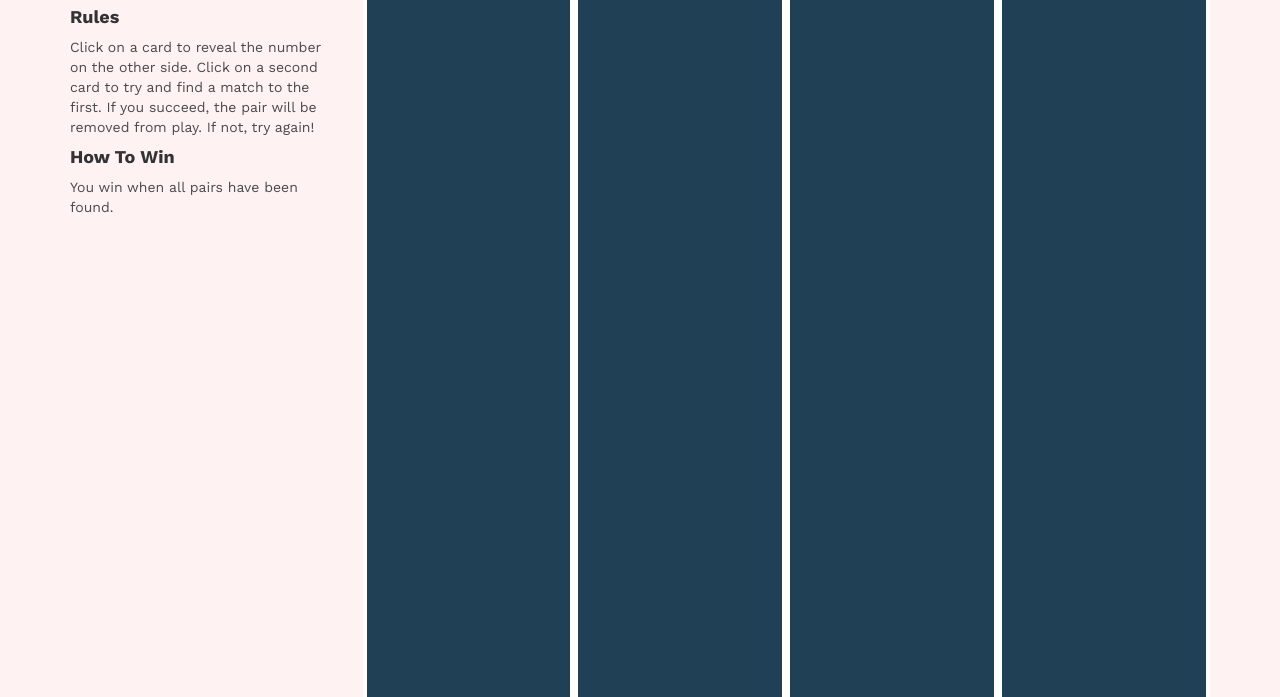
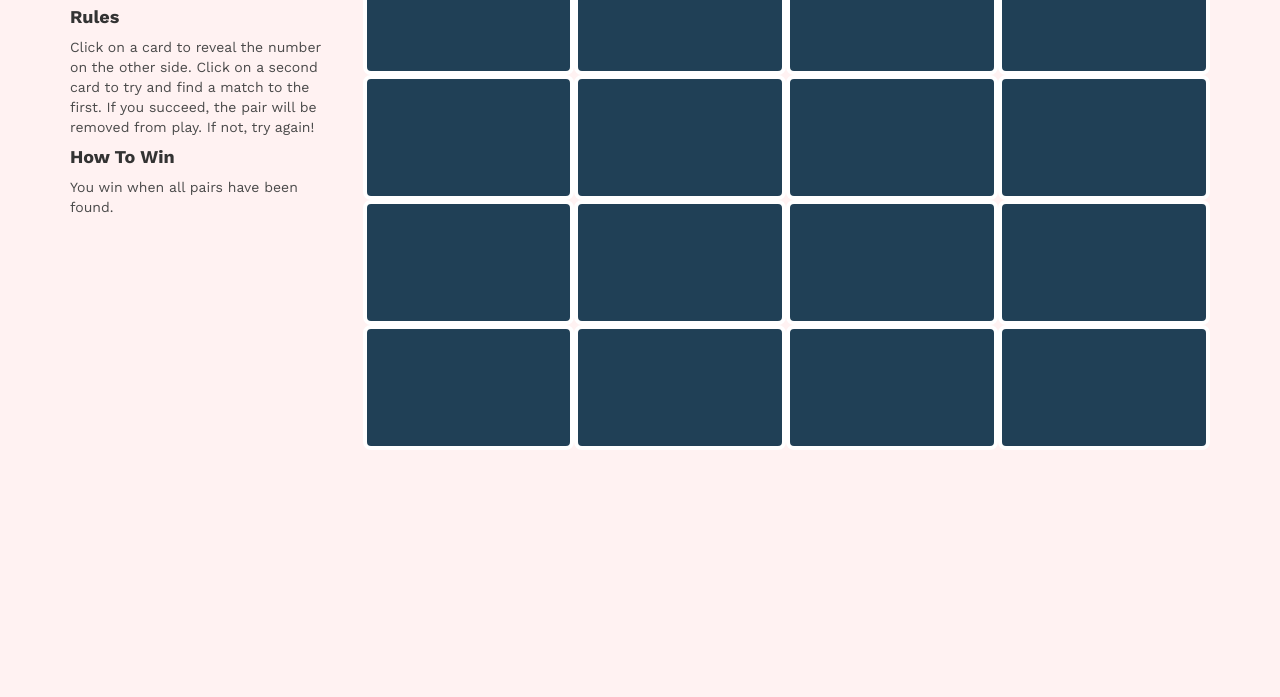
Before and after one commit to daveliew/match_game, a plain HTML site: page index.html in a window 1280 px wide. Shown: the part 103-800 px from the top of the page. Drawn offline with nearby package versions, Linux system fonts and the light colour scheme.

Commit message:
Fixed game grid css error

```diff
--- a/resources/css/style.css
+++ b/resources/css/style.css
@@ -35,7 +35,7 @@ body {
   align-items: center;
   background-color: rgb(32,64,86);
   color: rgb(255,255,255);
-  height: 12.5em;
+  height: 12.5rem;
   border: 4px solid #fff;
   border-radius: 8px;
   font-weight: 900;
@@ -45,3 +45,6 @@ body {
 .card:hover {
   cursor: pointer;
 }
+
+#game {
+}
```
